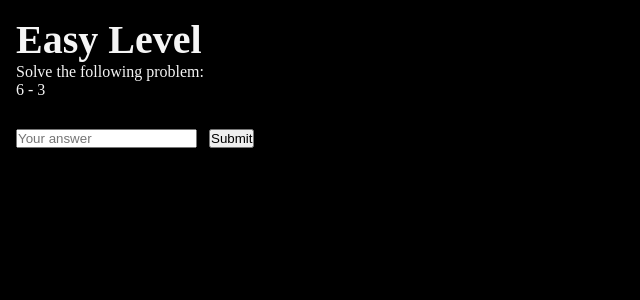
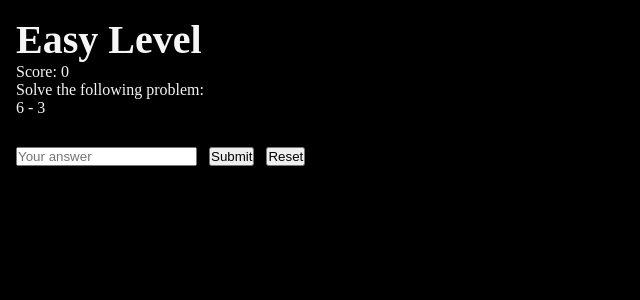
Before and after one commit to EmoPKFR/Brain-Games-Website-with-Django, a Django app: page /math_games/play/easy/ in a window 1280 px wide. Shown: the part 79-379 px from the top of the page, without its empty margins (0-640 px from the left). Run offline with Django 5.2, Linux system fonts and the light colour scheme; a user stored in the database is signed in; data comes from the database, SQL or seed files in the repository; both versions use the stored data as it was after the commit.

Commit message:
added score and reset button to math_games app

```diff
--- a/math_games/templates/math_games/game_failure.html
+++ b/math_games/templates/math_games/game_failure.html
@@ -2,5 +2,6 @@
 {% block content %}
 <h2>Oops!</h2>
 <p>Your answer was incorrect. Try again.</p>
+<p>Your score: {{ score }}</p>
 <a href="{% url 'math_games:play_game' level_name %}">Try again</a>
 {% endblock %}
--- a/math_games/templates/math_games/play_game.html
+++ b/math_games/templates/math_games/play_game.html
@@ -1,11 +1,15 @@
 {% extends "base.html" %}
 {% block content %}
 <h2>{{ level.name|capfirst }} Level</h2>
+<p>Score: {{ score }}</p>
 <p>Solve the following problem:</p>
 <p>{{ problem }}</p>
-<form method="post">
+<form method="post" action="{% url 'math_games:play_game' level.name %}" style="display: inline;">
     {% csrf_token %}
     <input type="text" name="answer" placeholder="Your answer">
     <button type="submit">Submit</button>
 </form>
+<form method="get" action="{% url 'math_games:reset_game' level.name %}" style="display: inline;">
+    <button type="submit">Reset</button>
+</form>
 {% endblock %}
--- a/math_games/urls.py
+++ b/math_games/urls.py
@@ -5,6 +5,7 @@ app_name = "math_games"
 
 urlpatterns = [
     path("play/<str:level_name>/", views.play_game, name="play_game"),
+    path("reset/<str:level_name>/", views.reset_game, name="reset_game"),
     path("success/<str:level_name>/", views.game_success, name="game_success"),
     path("failure/<str:level_name>/", views.game_failure, name="game_failure"),
     path("select_level/", views.select_level, name="select_level"),
--- a/math_games/views.py
+++ b/math_games/views.py
@@ -15,39 +15,66 @@ def generate_problem(level):
     elif level == 'hard':
         a = random.randint(10, 30)
         b = random.randint(10, 30)
-        operation = random.choice(['+', '-', '*', '/'])
+        operation = "/"
     elif level == 'expert':
         a = random.randint(20, 50)
         b = random.randint(20, 50)
-        operation = random.choice(["+", "-", "*", "/"])
+        operation = random.choice(["*", "/"])
 
     problem = f"{a} {operation} {b}"
-    answer = eval(problem)
+
+    #Calculate the answer and handle division separately
+    if operation == "/":
+        #Ensure we don't divide by zero
+        if b == 0:
+            b = random.randint(1, 10)  #or any appropriate non-zero value for your level
+        answer = round(a / b, 2)  #round to 2 decimal places
+    else:
+        answer = eval(problem)
+
     return problem, answer
 
 @login_required
 def play_game(request, level_name):
     level = GameLevel.objects.get(name=level_name)
+
+    # Reset score when switching levels
+    if request.session.get("current_level") != level_name:
+        request.session["score"] = 0
+        request.session["current_level"] = level_name
+
+    if "score" not in request.session:
+        request.session["score"] = 0
+
     if request.method == "POST":
-        user_answer = float(request.POST["answer"])
-        correct_answer = float(request.session.get('answer'))
+        user_answer = round(float(request.POST["answer"]), 2)
+        correct_answer = round(float(request.session.get('answer')), 2)
+        print(f"User answer: {user_answer}, Correct answer: {correct_answer}")
 
         if user_answer == correct_answer:
-            score = 10 # For example, 10 points for a correct answer
-            GameScore.objects.create(user=request.user, level=level, score=score)
-            return redirect("math_games:game_success", level_name=level_name)
+            request.session["score"] += 1 # For example, 10 points for a correct answer
         else:
             return redirect("math_games:game_failure", level_name=level_name)
-    else:
-        problem, answer = generate_problem(level_name)
-        request.session['answer'] = answer
-        return render(request, "math_games/play_game.html", {"level": level, "problem": problem})
+
+    problem, answer = generate_problem(level_name)
+    request.session['answer'] = answer
+    return render(request, "math_games/play_game.html", {"level": level, "problem": problem, "score": request.session["score"]})
+
+@login_required
+def reset_game(request, level_name):
+    request.session["score"] = 0
+    problem, answer = generate_problem(level_name)
+    request.session['answer'] = answer
+    level = GameLevel.objects.get(name=level_name)
+    return render(request, "math_games/play_game.html", {"level": level, "problem": problem, "score": request.session["score"]})
 
 def game_success(request, level_name):
     return render(request, "math_games/game_success.html", {"level_name": level_name})
 
 def game_failure(request, level_name):
-    return render(request, "math_games/game_failure.html", {"level_name": level_name})
+    score = request.session.get("score", 0)
+    request.session["score"] = 0
+    return render(request, "math_games/game_failure.html", {"level_name": level_name, "score": score})
 
 def select_level(request):
     levels = GameLevel.objects.all()
```
Also changed, not shown: db.sqlite3.
